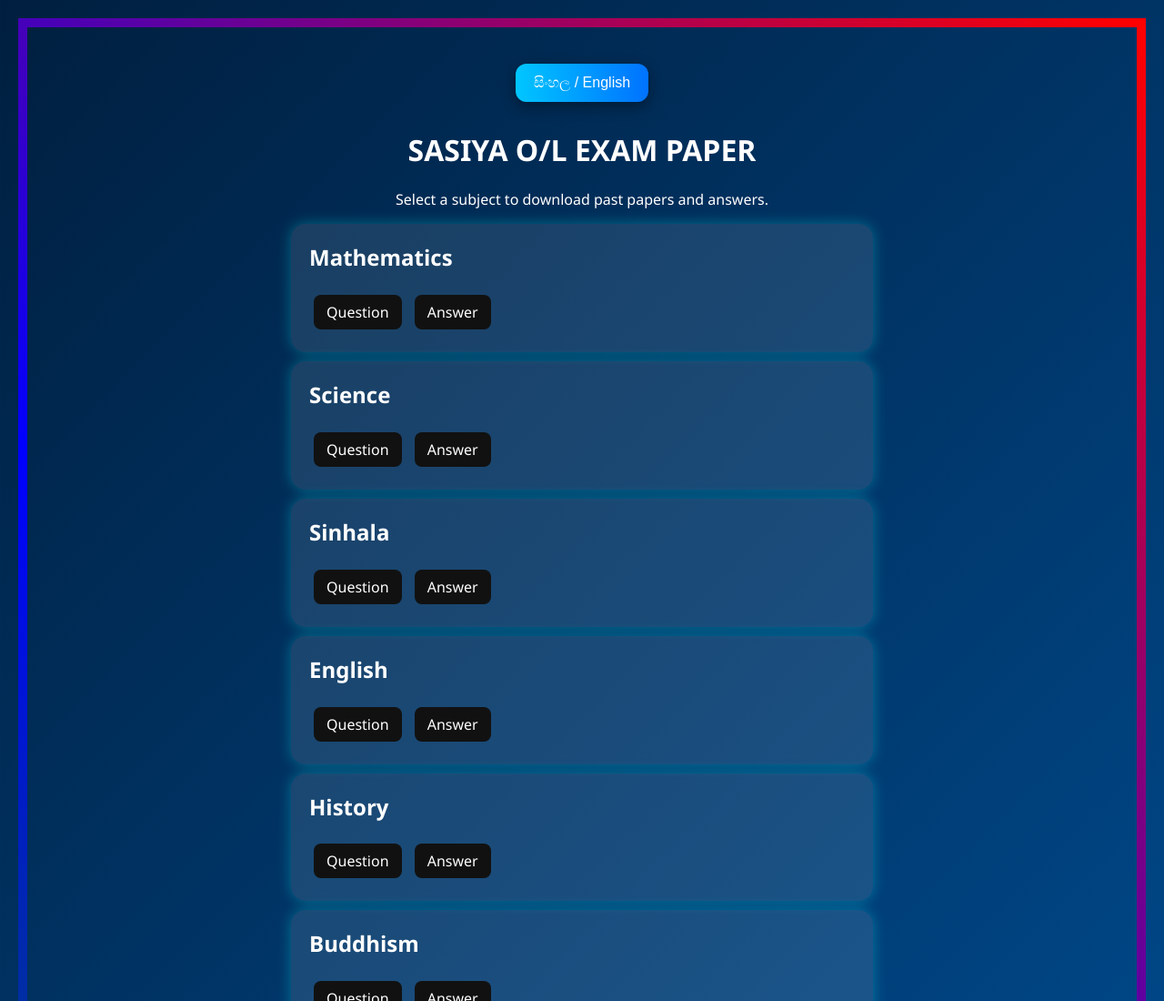
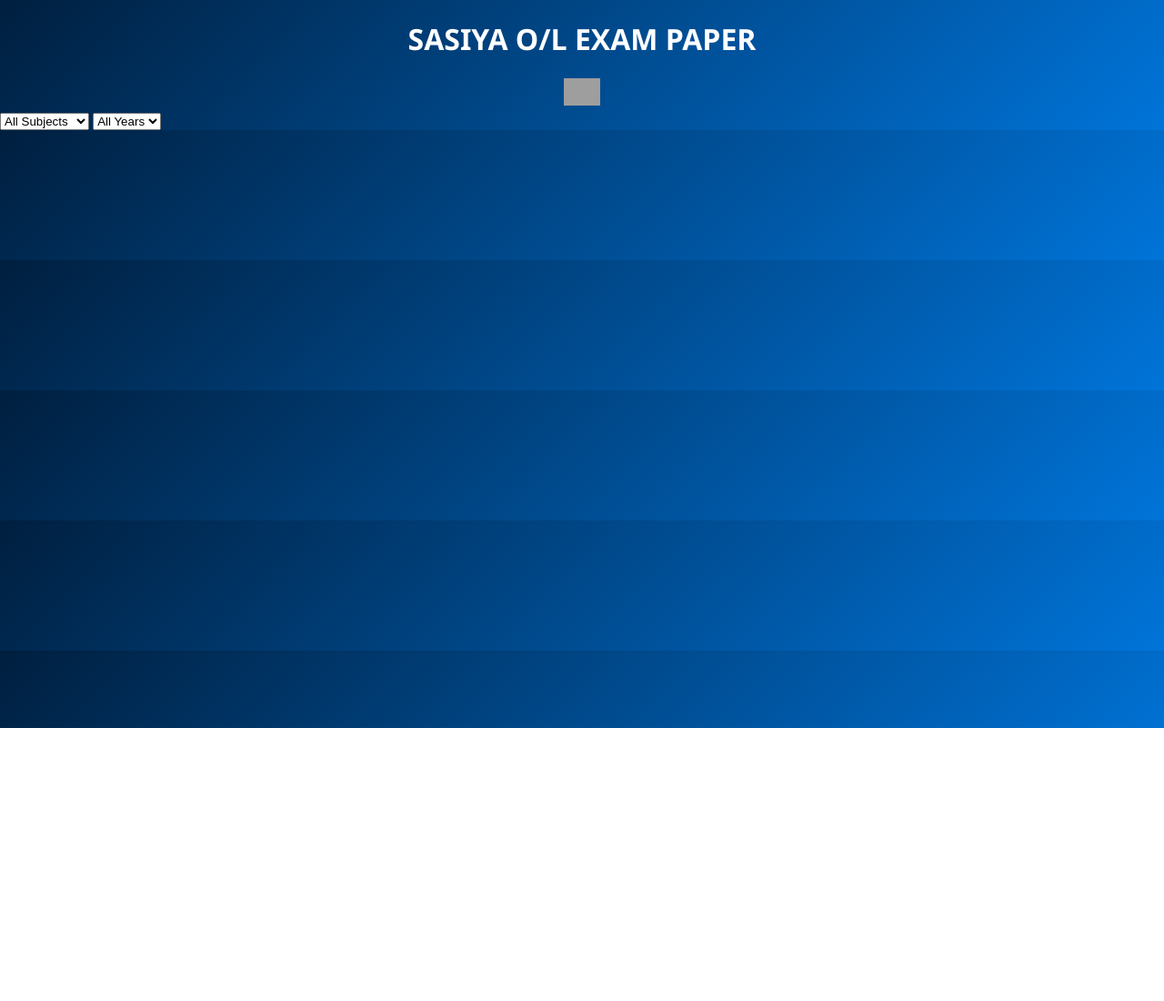
Before and after one commit to sasiyaai/sasiya-pass-paper, a plain HTML site: page index.html in a window 1280 px wide. Shown: the top 1100 px of the page at 91% size. After the commit the page ends 800 px from the top, so only its background shows below. Drawn offline with Linux system fonts and the light colour scheme; grey boxes are pictures that could not be loaded.

Commit message:
Update index.html

```diff
--- a/index.html
+++ b/index.html
@@ -1,24 +1,42 @@
 <!DOCTYPE html>
-<html lang="en">
+<html lang="si">
 <head>
-  <meta charset="UTF-8" />
-  <meta name="viewport" content="width=device-width, initial-scale=1.0"/>
+  <meta charset="UTF-8">
+  <meta name="viewport" content="width=device-width, initial-scale=1.0">
   <title>SASIYA O/L EXAM PAPER</title>
-  <link rel="stylesheet" href="style.css" />
+  <link rel="stylesheet" href="style.css">
 </head>
 <body>
-  <div class="border-rgb">
-    <div class="lang-toggle">
-      <button onclick="toggleLanguage()">සිංහල / English</button>
+  <header>
+    <h1>SASIYA O/L EXAM PAPER</h1>
+    <a href="https://wa.me/qr/565WB57Z4DYLG1" target="_blank" class="whatsapp-icon">
+      <img src="https://upload.wikimedia.org/wikipedia/commons/6/6b/WhatsApp.svg" alt="WhatsApp" width="40">
+    </a>
+  </header>
+
+  <div class="container">
+    <div class="filters">
+      <select id="subjectFilter">
+        <option value="all">All Subjects</option>
+        <option value="maths">Mathematics</option>
+        <option value="science">Science</option>
+        <option value="english">English</option>
+        <option value="sinhala">Sinhala</option>
+        <option value="history">History</option>
+      </select>
+
+      <select id="yearFilter">
+        <option value="all">All Years</option>
+        <option value="2024">2024</option>
+        <option value="2023">2023</option>
+        <option value="2022">2022</option>
+        <option value="2021">2021</option>
+        <option value="2020">2020</option>
+      </select>
     </div>
-    <header>
-      <h1>SASIYA O/L EXAM PAPER</h1>
-      <p id="subtitle">Select a subject to download past papers and answers.</p>
-    </header>
 
-    <main id="subjects">
-      <!-- Subjects and links will be added here -->
-    </main>
+    <div id="papers" class="paper-list">
+    </div>
   </div>
 
   <script src="script.js"></script>
```
